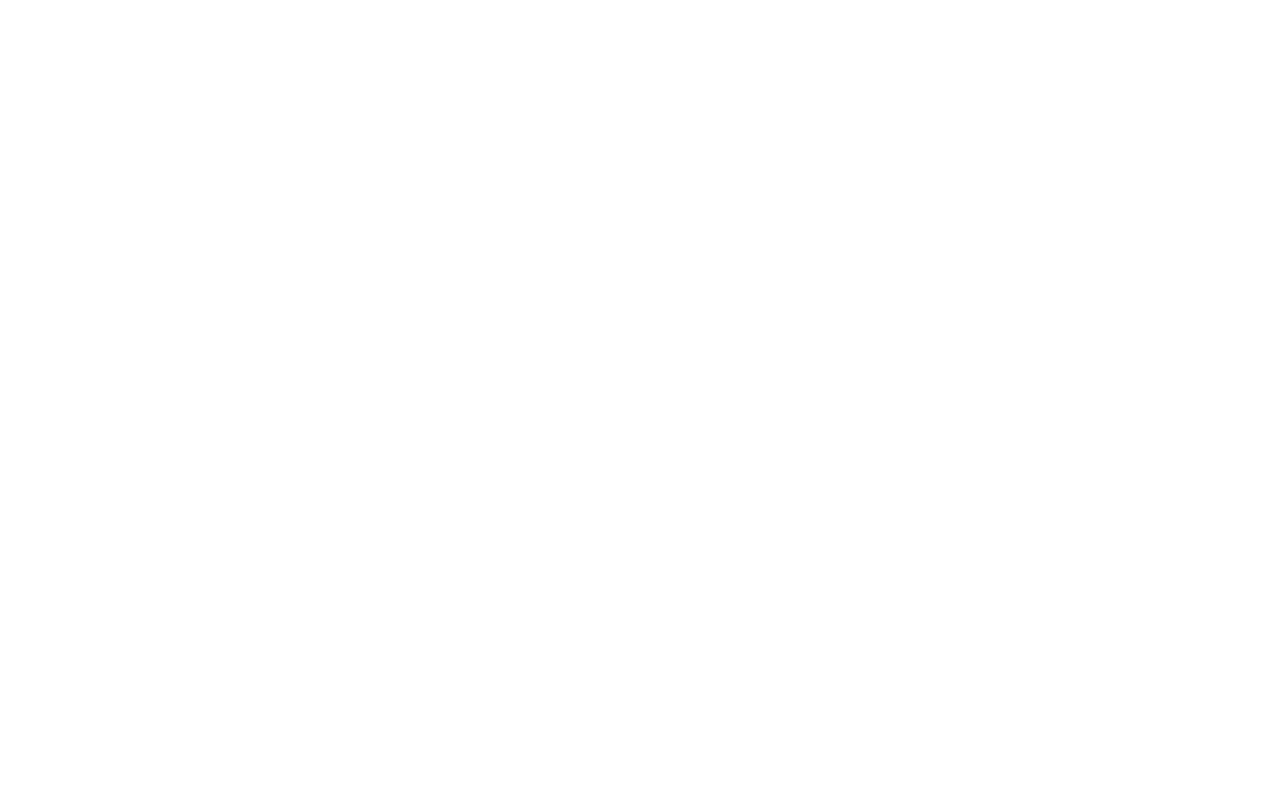
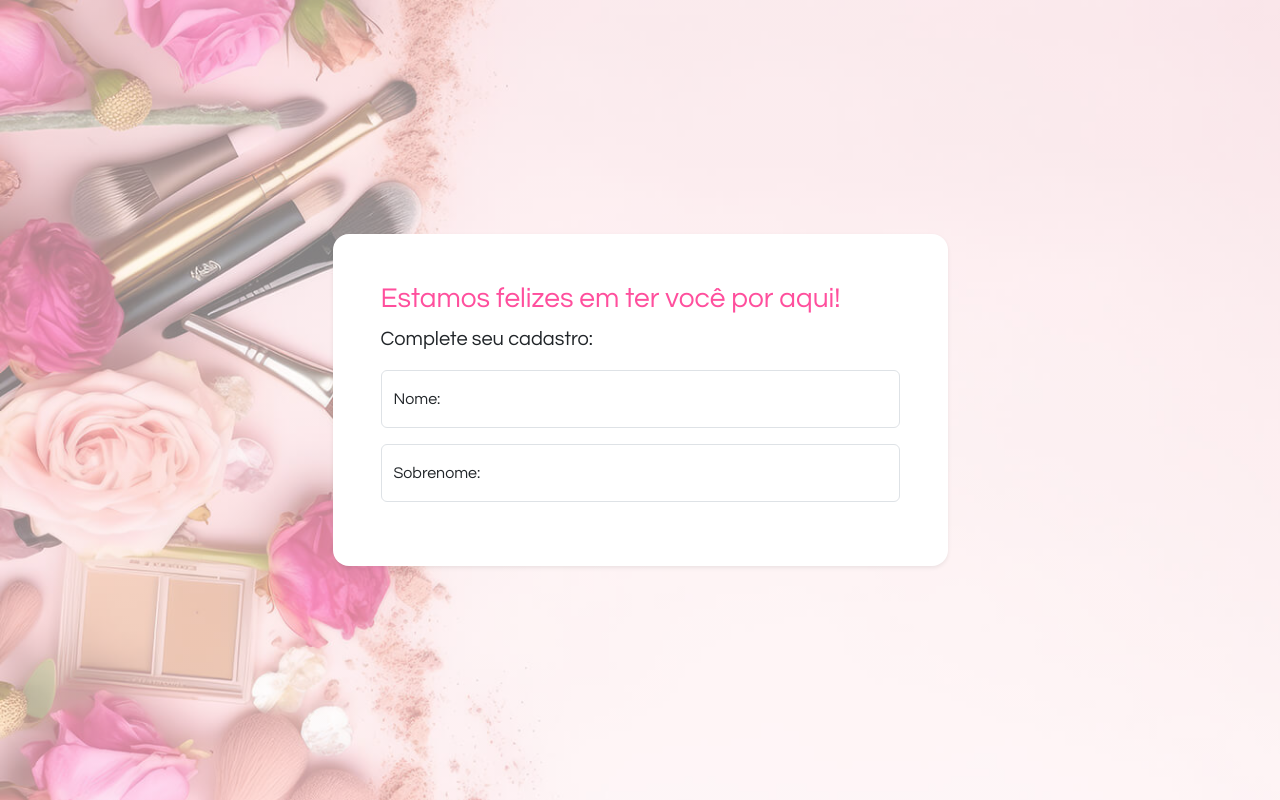
Before and after one commit to natcurti/make-me-up, a React (Vite) app: page /cadastro in a window 1280 px wide. Before the commit this address had no page. Built offline with nearby package versions, Linux system fonts and the light colour scheme.

Commit message:
Create register form

```diff
--- a/src/App.tsx
+++ b/src/App.tsx
@@ -8,6 +8,7 @@
 import ScrollToTop from "./components/ScrollToTop";
 import Login from "./pages/Login";
 import Search from "./pages/Search";
+import Register from "./pages/Register";
 
 function App() {
   return (
@@ -21,6 +22,7 @@
           <Route path="busca" element={<Search />} />
         </Route>
         <Route path="/login" element={<Login />} />
+        <Route path="/cadastro" element={<Register />} />
       </Routes>
     </BrowserRouter>
   );
--- /dev/null
+++ b/src/components/ContainerForm/index.tsx
@@ -0,0 +1,22 @@
+import React from "react";
+import "./styles.css";
+
+interface IContainerForm {
+  children: React.ReactNode;
+  title: string;
+  subtitle: string;
+}
+
+const ContainerForm = ({ children, title, subtitle }: IContainerForm) => {
+  return (
+    <div className="bg-page d-flex justify-content-center align-items-center">
+      <main className="container-form shadow-sm p-5 rounded-4">
+        <h1 className="fs-3">{title}</h1>
+        <p className="fs-5">{subtitle}</p>
+        {children}
+      </main>
+    </div>
+  );
+};
+
+export default ContainerForm;
--- /dev/null
+++ b/src/components/ContainerForm/styles.css
@@ -0,0 +1,35 @@
+.bg-page {
+  background-image: linear-gradient(
+      90deg,
+      rgba(255, 255, 255, 0.5),
+      rgba(255, 255, 255, 0.5)
+    ),
+    url("/assets/bg-login.jpg");
+  background-size: cover;
+  width: 100%;
+  min-height: 100vh;
+}
+
+.container-form {
+  width: 80%;
+  background-color: var(--white);
+}
+
+.container-form h1 {
+  color: var(--pink);
+}
+
+.container-form a {
+  text-decoration: none;
+  color: var(--purple);
+}
+
+.container-form a:hover {
+  color: var(--pink);
+}
+
+@media (min-width: 768px) {
+  .container-form {
+    width: 615px;
+  }
+}
--- /dev/null
+++ b/src/components/InputField/index.tsx
@@ -0,0 +1,40 @@
+import { ErrorMessage, Field } from "formik";
+import { FloatingLabel, Form } from "react-bootstrap";
+
+interface IInputField {
+  name: string;
+  id: string;
+  label: string;
+  type: string;
+  placeholder: string;
+}
+
+interface IFieldProps {
+  field: {
+    name: string;
+    value: string;
+    onChange: () => void;
+    onBlur: () => void;
+  };
+}
+
+const InputField = ({ name, id, label, type, placeholder }: IInputField) => {
+  return (
+    <>
+      <Field name={name}>
+        {({ field }: IFieldProps) => {
+          return (
+            <FloatingLabel controlId={id} label={label} className="mb-3">
+              <Form.Control type={type} {...field} placeholder={placeholder} />
+            </FloatingLabel>
+          );
+        }}
+      </Field>
+      <ErrorMessage name={name}>
+        {(message) => <p className="text-danger">{message}</p>}
+      </ErrorMessage>
+    </>
+  );
+};
+
+export default InputField;
--- a/src/pages/Login/index.tsx
+++ b/src/pages/Login/index.tsx
@@ -6,6 +6,7 @@
 import { useState } from "react";
 import { useFormik } from "formik";
 import * as Yup from "yup";
+import ContainerForm from "src/components/ContainerForm";
 
 interface IValuesForm {
   email: string;
@@ -46,16 +47,12 @@
   });
 
   return (
-    <div className="bg-page d-flex justify-content-center align-items-center">
-      <main className="container-form shadow-sm p-5 rounded-4">
-        <h1 className="fs-3">Olá! Faça seu login ;)</h1>
-        <p className="fs-5">Entre com seu email e senha:</p>
+    <ContainerForm
+      title="Olá! Faça seu login ;)"
+      subtitle="Entre com seu email e senha:"
+    >
       <Form onSubmit={formik.handleSubmit}>
-          <FloatingLabel
-            controlId="floatingEmail"
-            label="Email"
-            className="mb-3"
-          >
+        <FloatingLabel controlId="floatingEmail" label="Email" className="mb-3">
           <Form.Control
             type="email"
             placeholder="Digite seu email aqui"
@@ -93,8 +90,7 @@
           <Link to="/cadastro">Clique aqui e faça seu cadastro</Link>
         </div>
       </Form>
-      </main>
-    </div>
+    </ContainerForm>
   );
 };
 
--- a/src/pages/Login/styles.css
+++ b/src/pages/Login/styles.css
@@ -1,33 +1,3 @@
-.bg-page {
-  background-image: linear-gradient(
-      90deg,
-      rgba(255, 255, 255, 0.5),
-      rgba(255, 255, 255, 0.5)
-    ),
-    url("/assets/bg-login.jpg");
-  background-size: cover;
-  width: 100%;
-  min-height: 100vh;
-}
-
-.container-form {
-  width: 80%;
-  background-color: var(--white);
-}
-
-.container-form h1 {
-  color: var(--pink);
-}
-
-.container-form a {
-  text-decoration: none;
-  color: var(--purple);
-}
-
-.container-form a:hover {
-  color: var(--pink);
-}
-
 .input-password {
   position: relative;
 }
@@ -39,9 +9,3 @@
   transform: translateY(-50%);
   cursor: pointer;
 }
-
-@media (min-width: 768px) {
-  .container-form {
-    width: 615px;
-  }
-}
--- /dev/null
+++ b/src/pages/Register/index.tsx
@@ -0,0 +1,61 @@
+import { Form, Formik } from "formik";
+import ContainerForm from "src/components/ContainerForm";
+import InputField from "src/components/InputField";
+import * as Yup from "yup";
+
+interface IFormValues {
+  name: string;
+  sobrenome: string;
+}
+
+const Register = () => {
+  const initialValues = {
+    name: "",
+    sobrenome: "",
+  };
+
+  const onSubmit = (values: IFormValues) => {
+    console.log(values);
+  };
+
+  const schema = Yup.object({
+    name: Yup.string()
+      .required("Campo obrigatório")
+      .min(3, "Digite um nome válido"),
+    sobrenome: Yup.string()
+      .required("Campo obrigatório")
+      .min(3, "Digite um sobrenome válido"),
+  });
+
+  return (
+    <ContainerForm
+      title="Estamos felizes em ter você por aqui!"
+      subtitle="Complete seu cadastro:"
+    >
+      <Formik
+        initialValues={initialValues}
+        onSubmit={onSubmit}
+        validationSchema={schema}
+      >
+        <Form>
+          <InputField
+            name="name"
+            id="floatingName"
+            label="Nome:"
+            type="text"
+            placeholder="Digite seu nome"
+          />
+          <InputField
+            name="sobrenome"
+            id="floatingLastName"
+            label="Sobrenome:"
+            type="text"
+            placeholder="Digite seu sobrenome"
+          />
+        </Form>
+      </Formik>
+    </ContainerForm>
+  );
+};
+
+export default Register;
```
Lines whose indentation alone changed are shown as unchanged.
